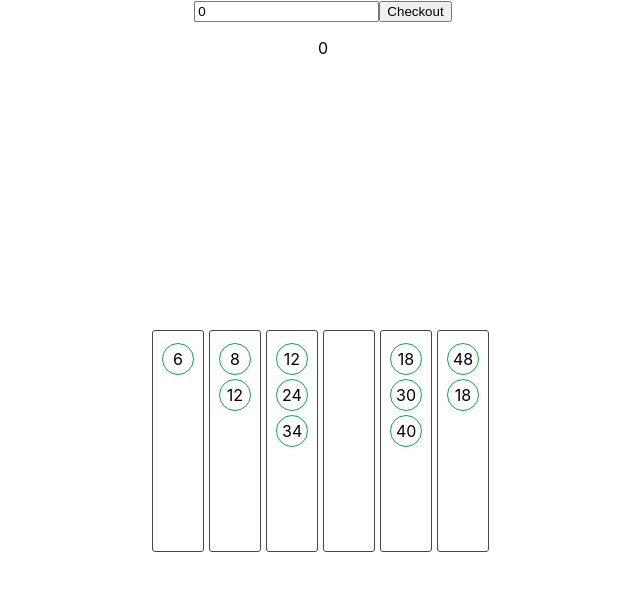
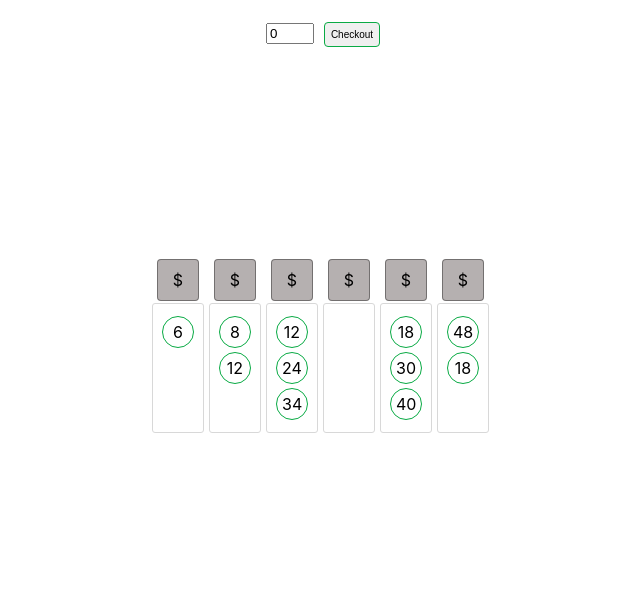
Before and after one commit to msalvatore22/react-challenge-grocery, a React (Create React App) app: page / in a window 1280 px wide. Shown: the top 590 px of the page, without its empty margins (317-957 px from the left). Built offline with nearby package versions, Linux system fonts and the light colour scheme.

Commit message:
Made some styling updates and fixed bugs

```diff
--- a/src/App.css
+++ b/src/App.css
@@ -48,11 +48,10 @@
 
 .grocery-line {
   margin-right: 5px;
-  border: 1px solid rgb(73, 69, 69);
+  border: 1px solid rgb(216, 216, 216);
   border-radius: 3px;
   padding: 10px;
   width: 30px;
-  height: 200px;
   display: flex;
   flex-direction: column;
   align-items: center;
@@ -67,3 +66,34 @@
   padding: 5px;
   margin: 2px;
 }
+
+.checkout-input {
+  margin-top: 20%;
+  width: 40px;
+  margin-right: 10px;
+}
+
+.checkout-btn {
+  font-size: 10px;
+  height: 25px;
+  border: 1px solid rgb(9, 170, 68);
+  border-radius: 4px;
+  cursor: pointer;
+}
+
+.checkout-btn:hover {
+  background: rgb(9, 170, 68, .3);
+}
+
+.register {
+  position: absolute;
+  margin-top: -55px;
+  height: 40px;
+  width: 40px;
+  border: 1px solid rgba(42, 41, 41, 0.475);
+  background: rgb(181, 176, 176);
+  border-radius: 4px;
+  display: flex;
+  justify-content: center;
+  align-items: center;
+}
--- a/src/App.js
+++ b/src/App.js
@@ -25,7 +25,7 @@ function App() {
     let copy = [...groceryLine]
     const d = setInterval(() => {
       copy.forEach(subArr => {
-        if(subArr.length > 0){
+        if(subArr.length > 0 && subArr[0] > 0){
           subArr[0] --
         }
         if(subArr[0] === 0){
@@ -60,24 +60,32 @@ function App() {
     let newGroceryLine = [...groceryLine]
     newGroceryLine[lineIndex].push(checkoutValue)
     setGroceryLine([...newGroceryLine])
+  }
 
+  const handleEnterKey = (e) => {
+    if(e.key === 'Enter'){
+      handleCheckout()
+    }
   }
 
   return (
     <div className="App">
       <div className="checkout">
         <input
+          className='checkout-input'
+          required
           value={checkoutValue}
           type="number"
-          onChange={e => setCheckoutValue(parseInt(e.currentTarget.value) ? parseInt(e.currentTarget.value) : "")}
+          onChange={e => setCheckoutValue(e.currentTarget.valueAsNumber)}
+          onKeyDown={e => handleEnterKey(e)}
         ></input>
-        <button onClick={() => handleCheckout()}>Checkout</button>
-        <p>{checkoutValue}</p>
+        <button className="checkout-btn" onClick={() => handleCheckout()}>Checkout</button>
       </div>
       <div className="grocery-store">
       {groceryLine?.map((que, idx) => {
         return (
           <div key={idx} className="grocery-line">
+            <div className="register">$</div>
             {que?.map((items, i) => {
               return <Shopper key={i} items={items} />
             })}
```
